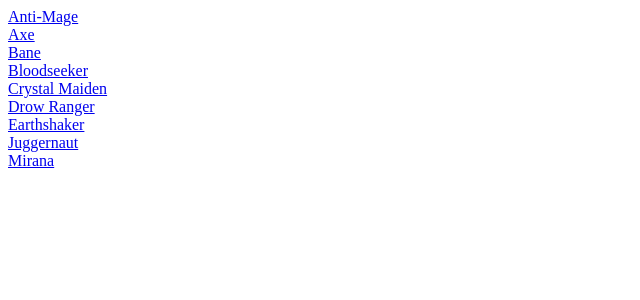
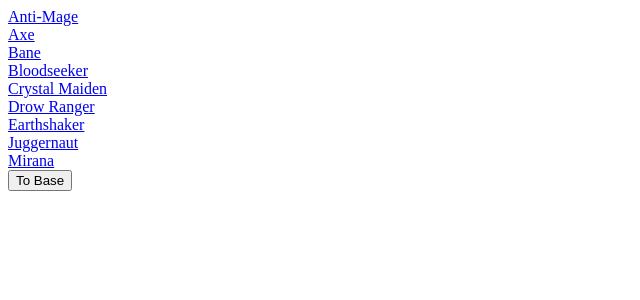
Before and after one commit to Glooory/fun-reacts, a React app: page /heroes in a window 1280 px wide. Shown: the top 300 px of the page, without its empty margins (0-640 px from the left). Built offline with nearby package versions, Linux system fonts and the light colour scheme; the HTML template or start-up script is replaced by a standard one.

Commit message:
Add replace test code

```diff
--- a/src/App.tsx
+++ b/src/App.tsx
@@ -4,6 +4,7 @@
 import Home from './pages/Home';
 import { createBrowserHistory } from '../packages/history';
 import HeroList from './pages/HeroList';
+import HeroBase from './pages/HeroBase';
 import HeroDetail from './pages/HeroDetail';
 import { History } from 'history';
 
@@ -15,6 +16,7 @@
       <Switch>
         <Route path="/hero/:heroId" exact component={HeroDetail} />
         <Route path="/heroes" exact component={HeroList} />
+        <Route path="/base" exact component={HeroBase} />
         <Route path="/" exact component={Home} />
         <h2>404</h2>
       </Switch>
--- /dev/null
+++ b/src/pages/HeroBase.tsx
@@ -0,0 +1,7 @@
+import React from 'react';
+
+const HeroBase = () => {
+  return <div>Hero Base.</div>
+}
+
+export default HeroBase;
--- a/src/pages/HeroList.tsx
+++ b/src/pages/HeroList.tsx
@@ -1,5 +1,5 @@
-import React, { FC } from 'react';
-import { Link } from 'react-router-dom';
+import React, { FC, useCallback } from 'react';
+import { Link, useHistory } from 'react-router-dom';
 
 export interface Hero {
   name: string;
@@ -56,10 +56,20 @@
 ]
 
 const HeroList: FC = () => {
+  const history = useHistory();
+
+  const handleToBaseBtnClick = useCallback(() => {
+    history.replace('/base');
+  }, []);
+
   return (
     <div>
-      { HEROES.map((hero) => <div key={hero.id}><Link to={`/hero/${hero.id}`}>{hero.localized_name}</Link></div>) }
+      <div>
+        { HEROES.map((hero) => <div key={hero.id}><Link to={`/hero/${hero.id}`}>{hero.localized_name}</Link></div>) }
+      </div>
+      <button onClick={handleToBaseBtnClick}>To Base</button>
     </div>
+
   )
 }
 
```
